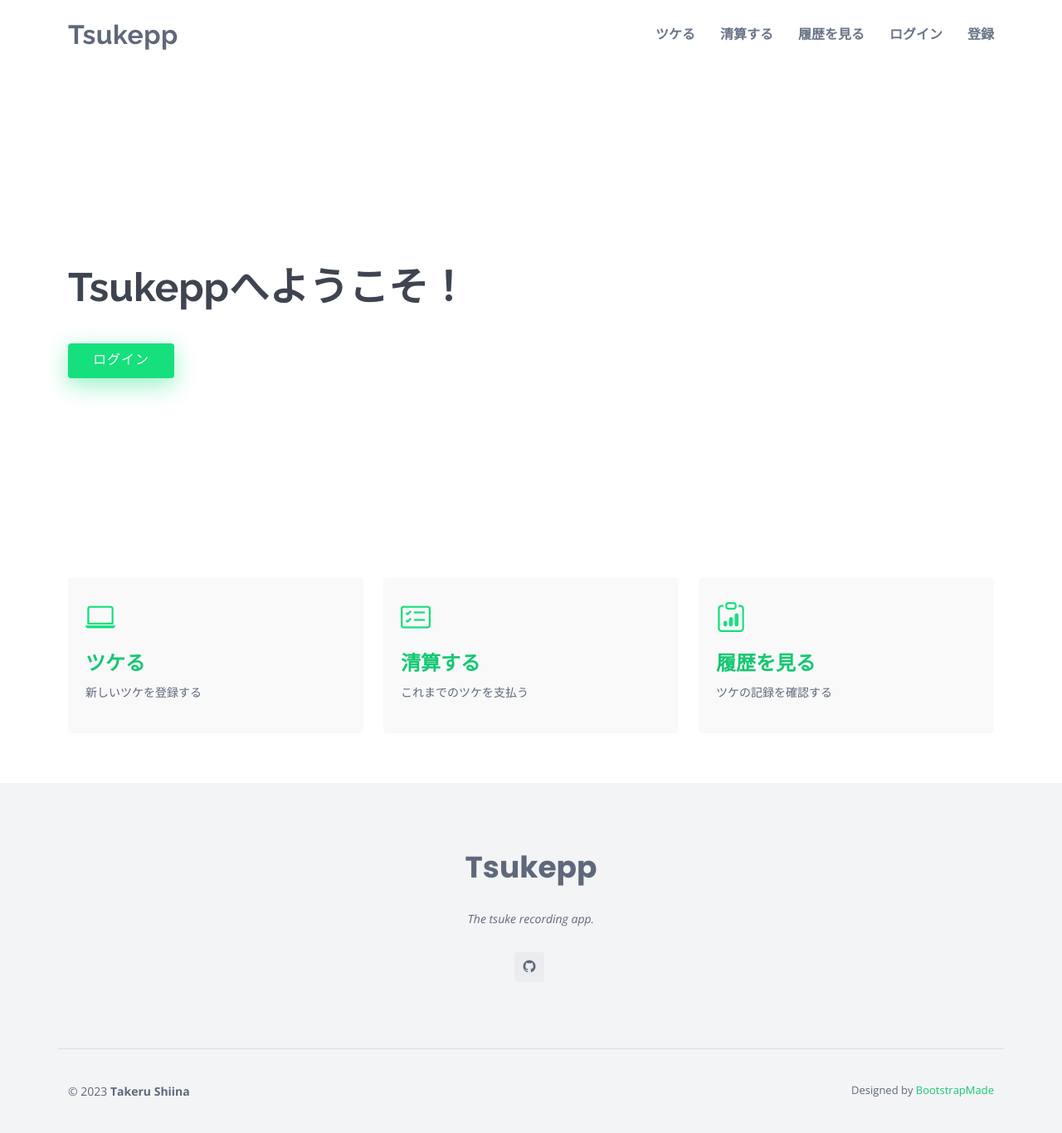
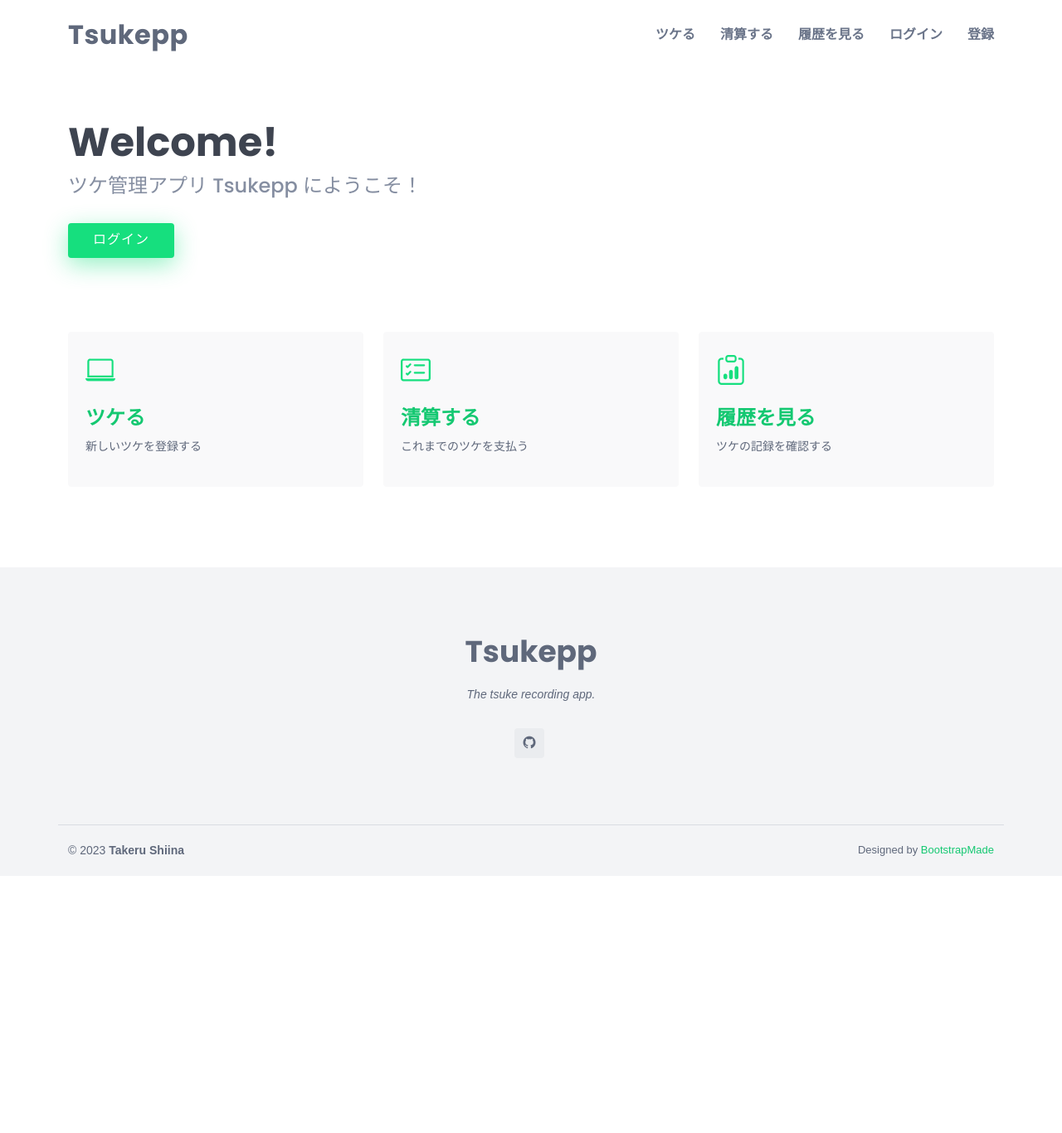
Before and after one commit to tsh11na/tsukepp, a Django app: page / in a window 1280 px wide. Shown: the whole page at 83% size. After the commit the page ends 1032 px from the top, so only its background shows below. Run offline with Django 4.2, Linux system fonts and the light colour scheme; data that the repository does not hold is empty; some libraries are stand-ins or nearby versions.

Commit message:
Update templates and css

```diff
--- a/static/css/style.css
+++ b/static/css/style.css
@@ -10,7 +10,7 @@
 # General
 --------------------------------------------------------------*/
 body {
-  font-family: "Open Sans", sans-serif;
+  font-family: sans-serif;
   color: #444444;
 }
 
@@ -30,7 +30,7 @@ h3,
 h4,
 h5,
 h6 {
-  font-family: "Raleway", sans-serif;
+  font-family: "Poppins", sans-serif;
 }
 
 /*--------------------------------------------------------------
@@ -132,7 +132,7 @@ h6 {
   align-items: center;
   justify-content: space-between;
   padding: 10px 0 10px 30px;
-  font-family: "Raleway", sans-serif;
+  font-family: "Poppins", sans-serif;
   font-size: 16px;
   font-weight: 700;
   color: #6a7489;
@@ -267,7 +267,7 @@ h6 {
 
 .navbar-mobile {
   position: fixed;
-  overflow: hidden;
+  /* overflow: hidden; */
   top: 0;
   right: 0;
   left: 0;
@@ -355,9 +355,10 @@ h6 {
 --------------------------------------------------------------*/
 #hero {
   width: 100%;
-  height: 80vh;
+  height: auto;
   background: #fff;
-  padding-top: 82px;
+  padding-top: 50px;
+  padding-bottom: 50px;
 }
 
 #hero h1 {
@@ -375,7 +376,7 @@ h6 {
 }
 
 #hero .btn-get-started {
-  font-family: "Raleway", sans-serif;
+  font-family: sans-serif;
   font-weight: 500;
   font-size: 16px;
   letter-spacing: 1px;
@@ -393,7 +394,7 @@ h6 {
   box-shadow: 0 8px 28px rgba(32, 107, 251, 0.45);
 }
 
-#hero .btn-watch-video {
+/* #hero .btn-watch-video {
   font-size: 16px;
   display: inline-block;
   transition: 0.5s;
@@ -402,7 +403,7 @@ h6 {
   display: inline-flex;
   align-items: center;
   justify-content: center;
-}
+} */
 
 #hero .btn-watch-video i {
   color: #949cac;
@@ -421,7 +422,7 @@ h6 {
 
 @media (max-width: 991px) {
   #hero {
-    height: 100vh;
+    height: 25vh;
   }
 
   #hero .animated {
@@ -478,17 +479,19 @@ h6 {
 # Sections General
 --------------------------------------------------------------*/
 section {
-  padding: 60px 0;
-  overflow: hidden;
+  padding: 20px 0;
+  margin: 3% 0
+  /* overflow: auto; */
 }
 
 .section-bg {
   background-color: #f9f9fa;
 }
 
+
 .section-title {
   text-align: center;
-  padding: 30px 0;
+  padding: 3% 0;
   position: relative;
 }
 
@@ -500,7 +503,7 @@ section {
   padding-bottom: 0;
   color: #5f687b;
   position: relative;
-  z-index: 2;
+  z-index: 1;
 }
 
 .section-title span {
@@ -628,7 +631,7 @@ section {
 .counts .counters p {
   padding: 0;
   margin: 0 0 20px 0;
-  font-family: "Raleway", sans-serif;
+  font-family: sans-serif;
   font-size: 14px;
   font-weight: 600;
 }
@@ -839,7 +842,7 @@ section {
 --------------------------------------------------------------*/
 .testimonials .testimonials-carousel,
 .testimonials .testimonials-slider {
-  overflow: hidden;
+  /* overflow: hidden; */
 }
 
 .testimonials .testimonial-item {
@@ -936,7 +939,7 @@ section {
 }
 
 .cta .cta-btn {
-  font-family: "Raleway", sans-serif;
+  font-family: sans-serif;
   text-transform: uppercase;
   font-weight: 500;
   font-size: 16px;
@@ -1257,7 +1260,7 @@ section {
 #footer .footer-top p {
   font-size: 15;
   font-style: italic;
-  margin: 30px 0 0 0;
+  margin: 20px 0 0 0;
   padding: 0;
 }
 
@@ -1331,8 +1334,8 @@ section {
   border-top: 1px solid #d9dce2;
   z-index: 2;
   position: relative;
-  padding-top: 40px;
-  padding-bottom: 40px;
+  padding-top: 20px;
+  padding-bottom: 20px;
 }
 
 #footer .copyright {
--- a/tsuke/templates/tsuke/create.html
+++ b/tsuke/templates/tsuke/create.html
@@ -9,7 +9,6 @@
     <div class="container">
 
         <div class="section-title">
-            <span>ツケる</span>
             <h2>ツケる</h2>
             <p>新しいツケを登録します</p>
         </div>
--- a/tsuke/templates/tsuke/index.html
+++ b/tsuke/templates/tsuke/index.html
@@ -7,13 +7,14 @@
 {% endblock header %}
 
 {% block contents %}
+<main id="main">
   <!-- ======= Hero Section ======= -->
-  <section id="hero" class="d-flex align-items-center">
+  <section id="hero" class="align-items-center">
 
     {% if user.id %}
     <div class="container">
       <div class="row">
-        <div class="col-lg-6 pt-5 pt-lg-0 order-2 order-lg-1 d-flex flex-column justify-content-center">
+        <div class="col-lg-6 pt-0 pt-lg-0">
           <h1>ようこそ {{user}} さん </h1>
           <h2>現在のツケ
             {% if unpaid_amount.amount__sum %}
@@ -32,8 +33,8 @@
     <div class="container">
       <div class="row">
         <div class="col-lg-6 pt-5 pt-lg-0 order-2 order-lg-1 d-flex flex-column justify-content-center">
-          <h1>Tsukeppへようこそ！ </h1>
-          <h2></h2>
+          <h1>Welcome!</h1>
+          <h2>ツケ管理アプリ Tsukepp にようこそ！</h2>
             <div class="d-flex">
               <a href={% url "account_login" %} class="btn-get-started scrollto">ログイン</a>
             </div>
@@ -41,14 +42,11 @@
       </div>
     </div>
     {% endif %}
+  </section>
 
-  </section><!-- End Hero -->
-
-    <main id="main">
     <!-- ======= Featured Services Section ======= -->
     <section id="menu" class="featured-services">
       <div class="container">
-
         <div class="row">
           <div class="col-lg-4 col-md-6">
             <div class="icon-box">
--- a/tsuke/templates/tsuke/pay_select.html
+++ b/tsuke/templates/tsuke/pay_select.html
@@ -8,7 +8,7 @@
       <div class="container">
       <form action="{% url 'tsuke:pay_confirm' %}" method="post">
       {% csrf_token %}
-      <h3>清算するツケにチェックを入れてください。</h3>
+      <h4>清算するツケに✓を入れてください。</h4>
        <!-- https://medium.com/@alfarhanzahedi/customizing-modelmultiplechoicefield-in-a-django-form-96e3ae7e1a07-->
        <table id="unpaid-list" class="table table-hover">
          <thead>
```
Also changed, not shown: tsuke/templates/tsuke/history.html (+4 -4 lines).
